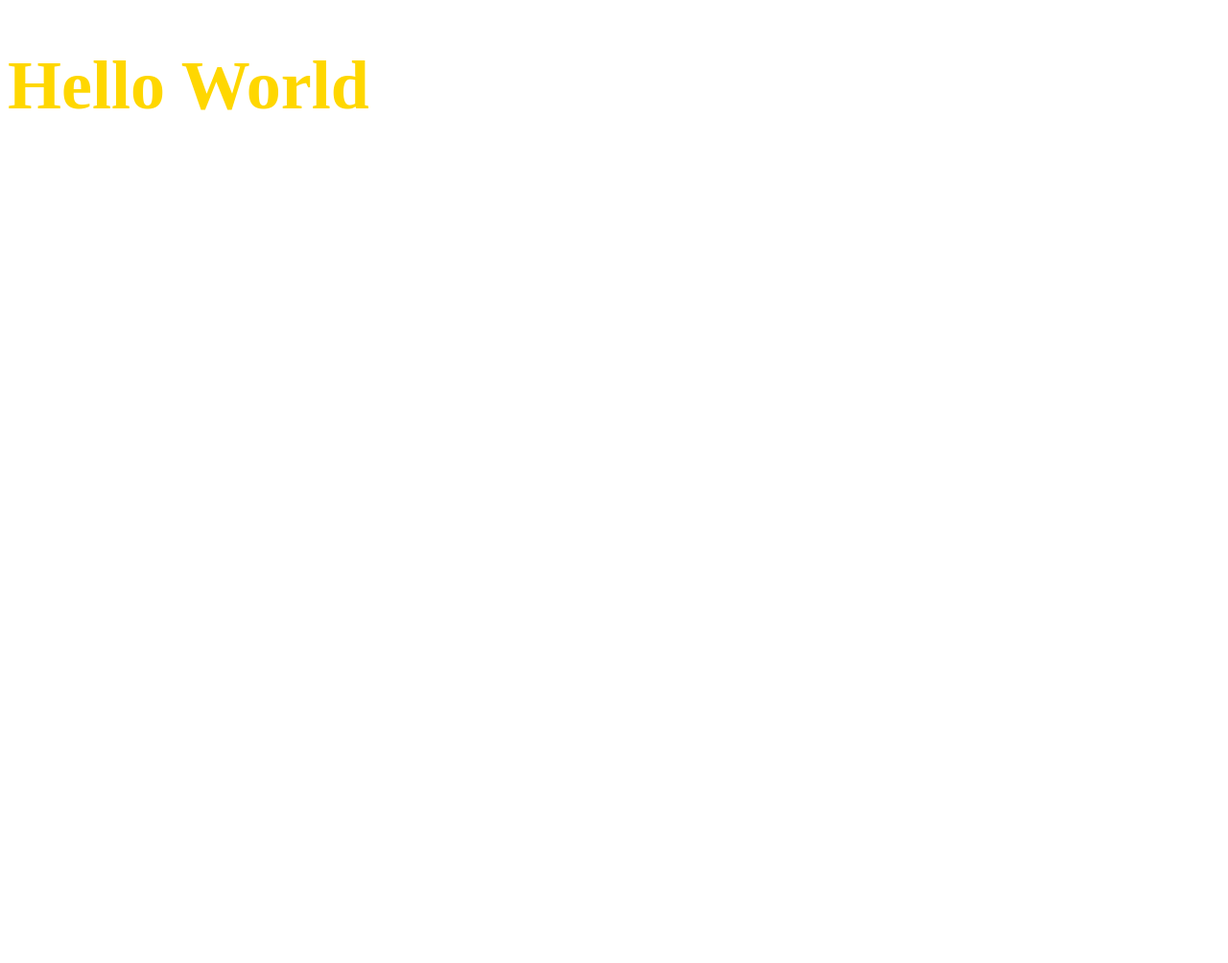
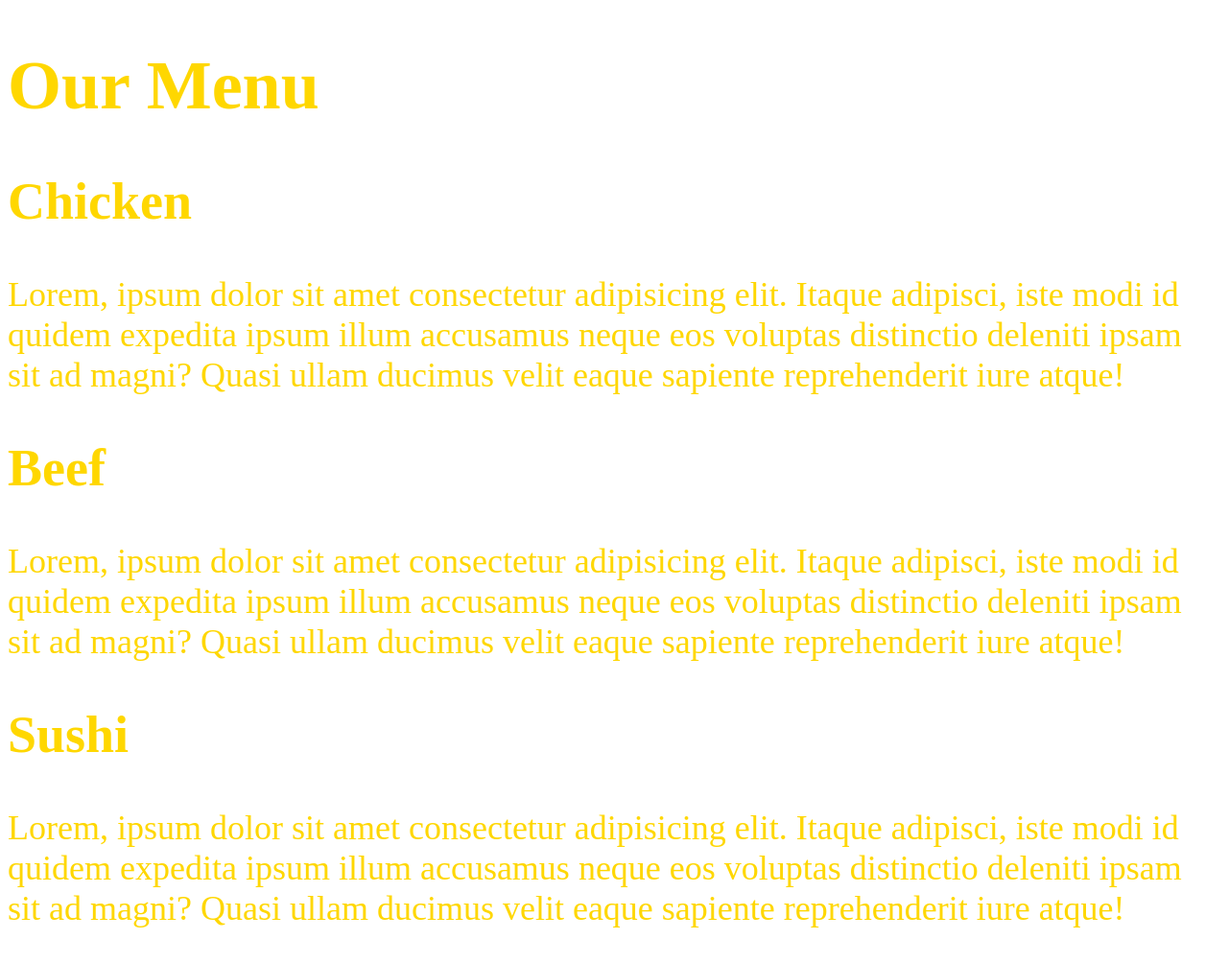
Before and after one commit to OmarAlsrouji/Module2Assignment.github.io, a plain HTML site: page index.html in a window 1280 px wide. Shown: the whole page at 96% size. Before the commit the page ends 800 px from the top, so only its background shows below. Drawn offline with Linux system fonts and the light colour scheme.

Commit message:
commit html

```diff
--- a/index.html
+++ b/index.html
@@ -1,4 +1,3 @@
-
 <!DOCTYPE html>
 <html lang="en">
 <head>
@@ -6,11 +5,38 @@
     <meta http-equiv="X-UA-Compatible" content="IE=edge">
     <meta name="viewport" content="width=device-width, initial-scale=1.0">
     <link rel="stylesheet" href="module2-solution/style.css">
-    <title>module-2-assignment</title>
+    <meta name="viewport" content="width=device-width , initial-scale=1">
+    <title>Module 2 Assignment</title>
 </head>
 <body>
-
-  <h1>Hello World</h1>
-
+    <header>
+        <h1>Our Menu</h1>
+    </header>
+    <main>
+        <section>
+            <div class="container  two-cols-top" >
+                <div class="box-container">
+                    <div class="box-title-1"><h2>Chicken</h2></div>
+                    <p class="box-text">Lorem, ipsum dolor sit amet consectetur adipisicing elit. Itaque adipisci, iste modi id quidem expedita ipsum illum accusamus neque eos voluptas distinctio deleniti ipsam sit ad magni? Quasi ullam ducimus velit eaque sapiente reprehenderit iure atque!</p>
+                </div>
+            </div>
+        </section>
+        <section>
+            <div class="container  two-cols-top">
+                <div class="box-container">
+                    <div class="box-title-2"><h2>Beef</h2></div>
+                    <p class="box-text">Lorem, ipsum dolor sit amet consectetur adipisicing elit. Itaque adipisci, iste modi id quidem expedita ipsum illum accusamus neque eos voluptas distinctio deleniti ipsam sit ad magni? Quasi ullam ducimus velit eaque sapiente reprehenderit iure atque!</p>
+                </div>
+            </div>
+        </section>
+        <section>
+            <div class="container  col-bot">
+                <div class="box-container">
+                    <div class="box-title-3"><h2>Sushi</h2></div>
+                    <p class="box-text">Lorem, ipsum dolor sit amet consectetur adipisicing elit. Itaque adipisci, iste modi id quidem expedita ipsum illum accusamus neque eos voluptas distinctio deleniti ipsam sit ad magni? Quasi ullam ducimus velit eaque sapiente reprehenderit iure atque!</p>
+                </div>
+            </div>
+        </section>
+    </main>
 </body>
 </html>
```
